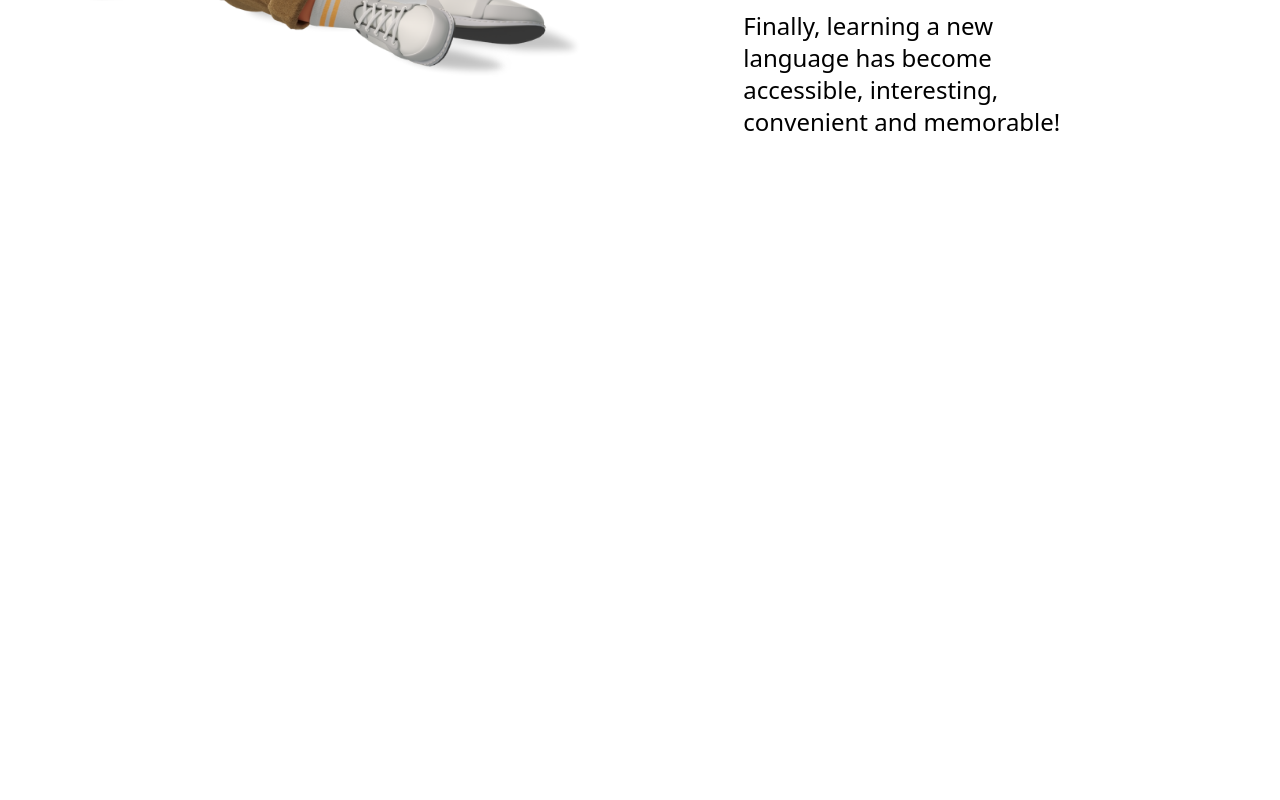
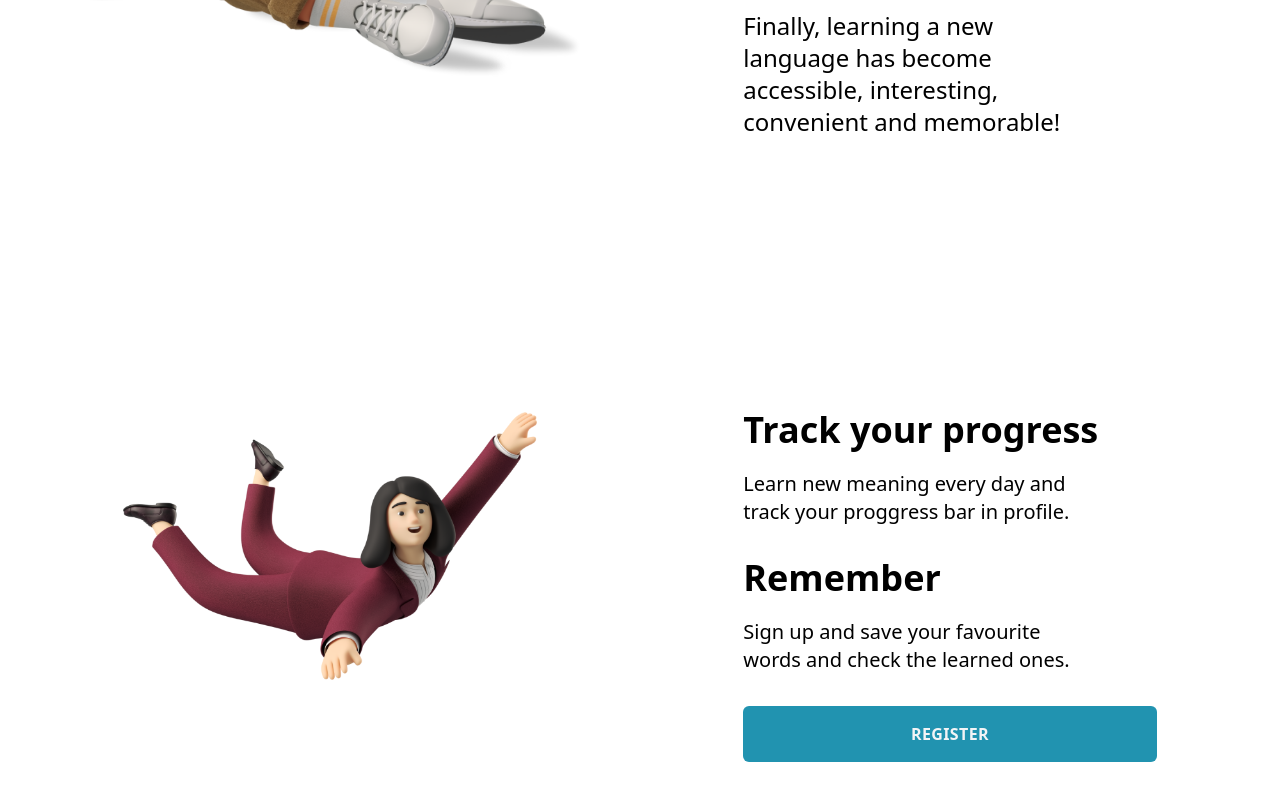
Before and after one commit to AdiletBekmuratov/qazaq-study-next, a Next.js app: page /home in a window 1280 px wide. Shown: the part 486-1286 px from the top of the page. Before the commit the page ends 800 px from the top, so only its background shows below. Built offline with nearby package versions, Linux system fonts and the light colour scheme.

Commit message:
third section

```diff
--- a/pages/home.tsx
+++ b/pages/home.tsx
@@ -25,6 +25,36 @@ const home: NextPage = () => {
 						</div>
 					</div>
 				</div>
+
+				<div className='container px-5 mx-auto py-24 grid gird-cols-1 justify-center justify-items-center xl:grid-cols-2'>
+					<div className='flex items-center w-4/6 md:w-8/6'>
+						<img className='rounded object-cover w-full' src="/images/anel.png" alt='anel letaet' />
+					</div>
+					<div className='w-8/12 mt-20'>
+						<div className=''>
+							<h1 className="font-semibold text-xl sm:text-4xl md:text-4xl">Track your progress</h1>
+							<div className='w-10/12 mt-5'>
+								<p className='text-base sm:text-xl'>Learn new meaning every day and track your proggress bar in profile.</p>
+							</div>
+
+							<h1 className="font-semibold text-xl sm:text-4xl md:text-4xl mt-8">Remember</h1>
+							<div className='w-10/12 mt-5'>
+								<p className='text-base sm:text-xl'>Sign up and save your favourite words and check the learned ones.</p>
+							</div>
+						</div>
+						<div>
+							<button
+								type="submit"
+								className="flex w-full cursor-pointer justify-center rounded-md bg-dark-blue p-4
+									font-semibold tracking-wide text-gray-100 transition duration-300 ease-in-out hover:shadow-md mt-8">
+								REGISTER
+							</button>
+						</div>
+					</div>
+				</div>
+
+
+
 			</section>
 
 			{/* block mx-sz:w-[600px] mx-sz:h-[600px] */}
```
Also changed, not shown: public/images/anel.png (added), 1 other file (tests, documents, lock files or other folders).
